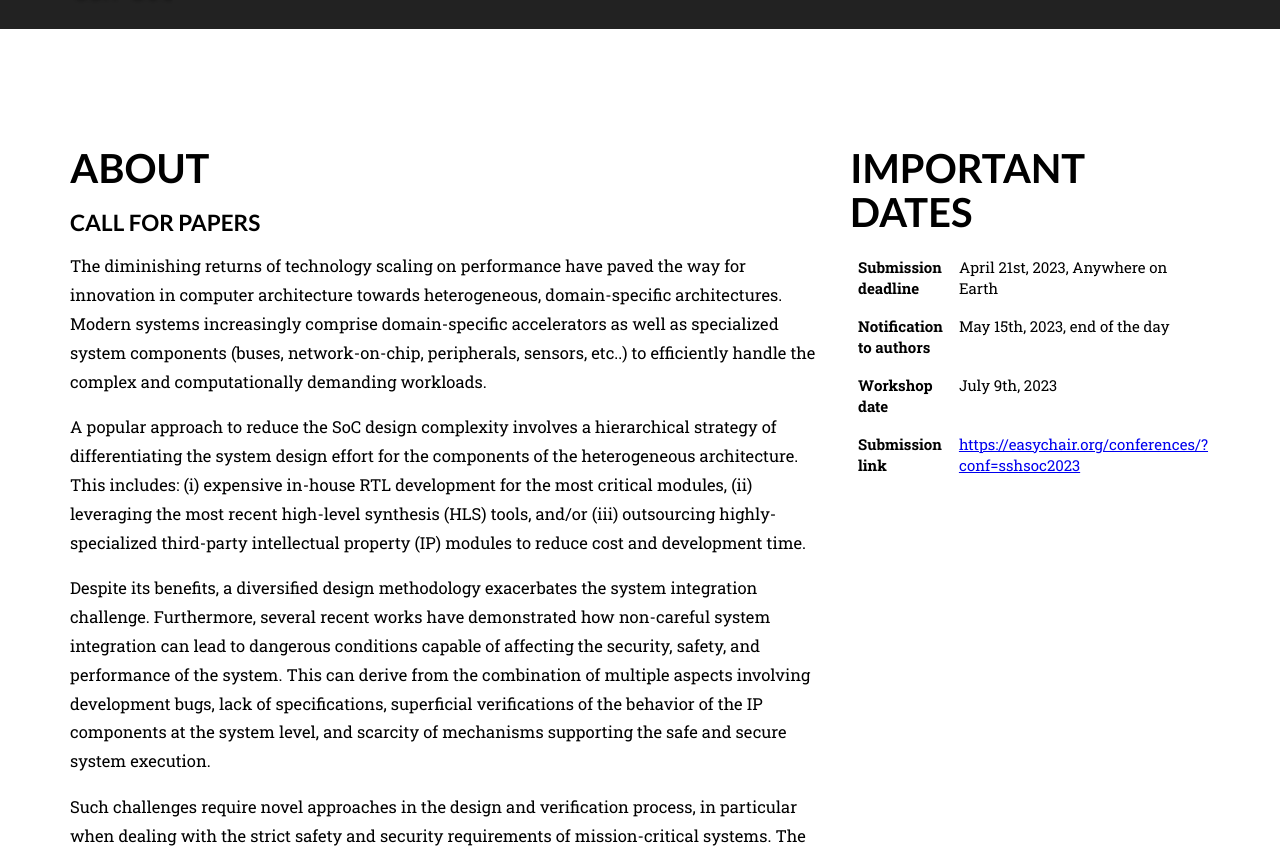
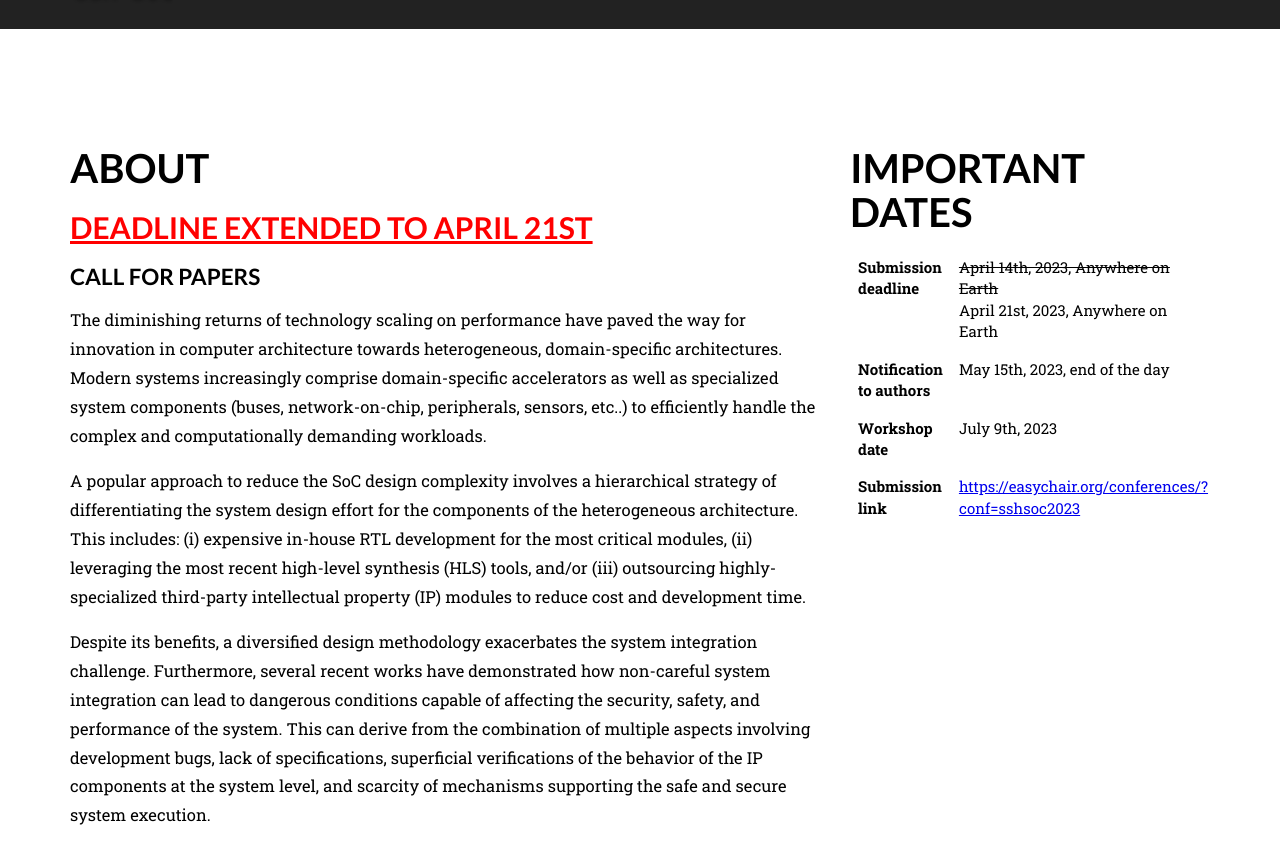
Before and after one commit to SSH-SoC-workshop/2024, a Jekyll site: the page built from index.markdown, in a window 1280 px wide and 900 px high, scrolled down 853 px, cut to the strip 51-900 px from the top of the window. Built offline with Jekyll 4.4.1, drawn with Linux system fonts in a browser that asks for light colours; some web fonts are replaced; our own code applies the rules of GitHub Pages for plain Markdown files; some of the changed text lies outside the part shown.

Commit message:
Deadline extended

```diff
--- a/index.markdown
+++ b/index.markdown
@@ -2,7 +2,7 @@
 layout: home
 year: 2023
 date: "July 9th, 2023"
-deadline: "April 21st, 2023, Anywhere on Earth"
+deadline: "<span style='text-decoration:line-through'>April 14th, 2023, Anywhere on Earth</span><br> April 21st, 2023, Anywhere on Earth"
 notification: "May 15th, 2023, end of the day"
 camera-ready: "-"
 location: "San Francisco, CA"
@@ -13,6 +13,8 @@ hosted: "DAC 2023"
 hosted-url: https://www.dac.com
 ---
 
+
+# <span style="color:red;text-decoration:underline">Deadline extended to April 21st</span>
 ## Call for papers
 
 The diminishing returns of technology scaling on performance have paved the way for innovation in computer architecture towards heterogeneous, domain-specific architectures. Modern systems increasingly comprise domain-specific accelerators as well as specialized system components (buses, network-on-chip, peripherals, sensors, etc..) to efficiently handle the complex and computationally demanding workloads.
```
